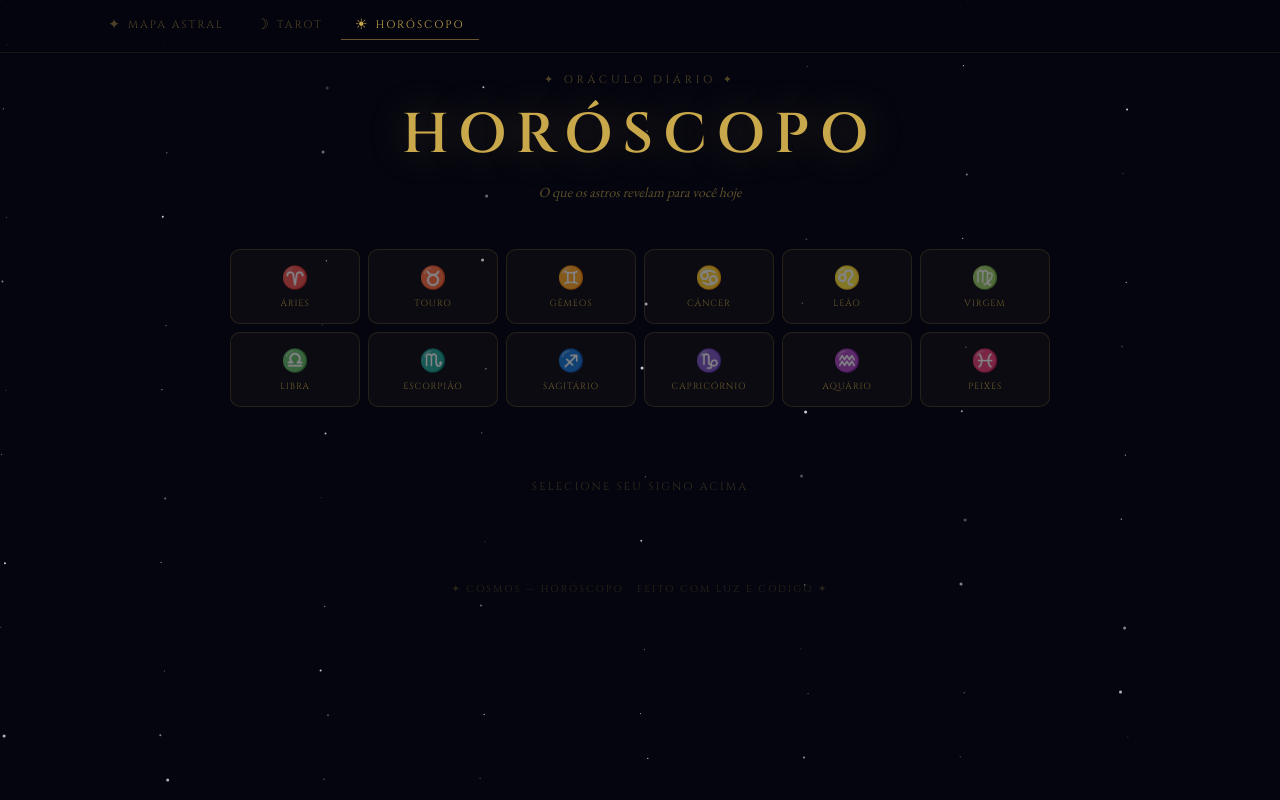
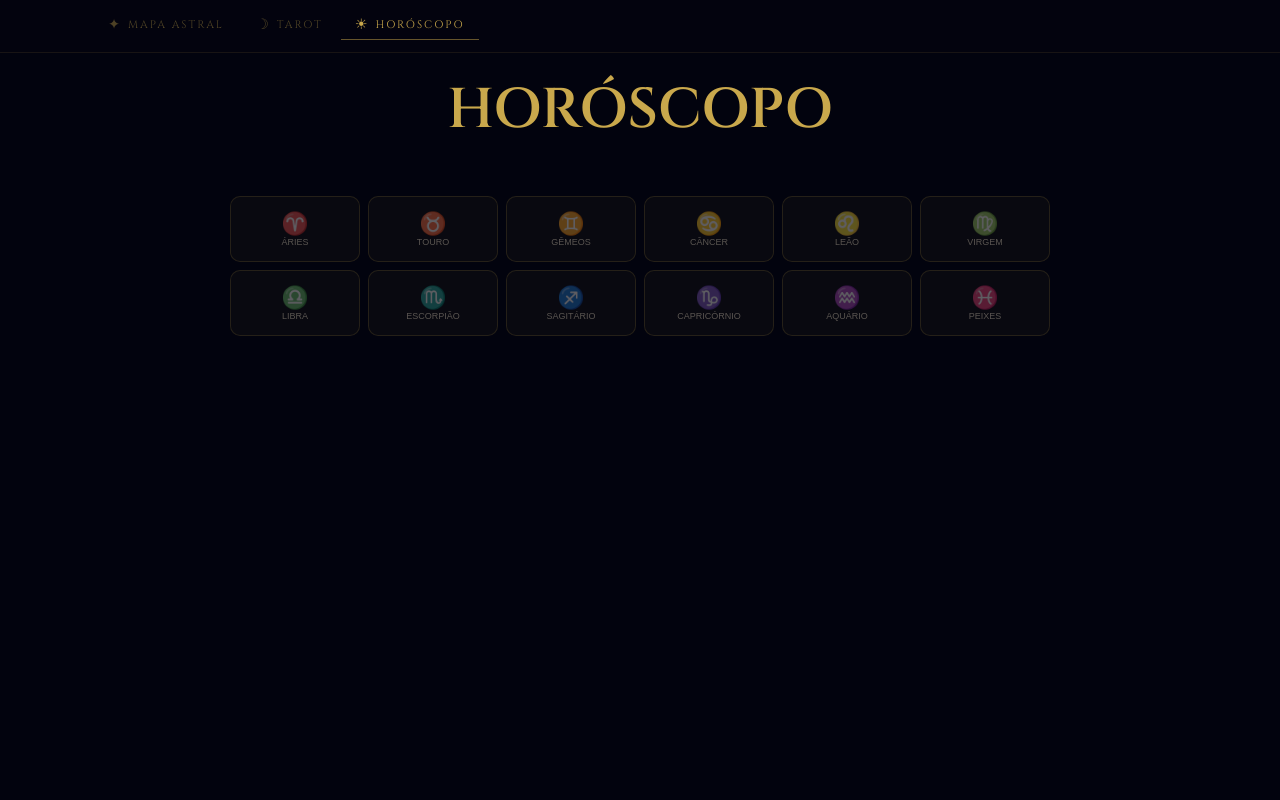
Before and after one commit to lgsotre3-code/Cosmos, a Next.js app: page /horoscopo in a window 1280 px wide. Built offline with nearby package versions, Linux system fonts and the light colour scheme.

Commit message:
fix: hidratacao em app/horoscopo/page.tsx

```diff
--- a/app/horoscopo/page.tsx
+++ b/app/horoscopo/page.tsx
@@ -1,240 +1,63 @@
 'use client';
-
 import { useState } from 'react';
 
 const SIGNS = [
-  { name: 'Áries',       sym: '♈', el: 'fire'  },
-  { name: 'Touro',       sym: '♉', el: 'earth' },
-  { name: 'Gêmeos',      sym: '♊', el: 'air'   },
-  { name: 'Câncer',      sym: '♋', el: 'water' },
-  { name: 'Leão',        sym: '♌', el: 'fire'  },
-  { name: 'Virgem',      sym: '♍', el: 'earth' },
-  { name: 'Libra',       sym: '♎', el: 'air'   },
-  { name: 'Escorpião',   sym: '♏', el: 'water' },
-  { name: 'Sagitário',   sym: '♐', el: 'fire'  },
-  { name: 'Capricórnio', sym: '♑', el: 'earth' },
-  { name: 'Aquário',     sym: '♒', el: 'air'   },
-  { name: 'Peixes',      sym: '♓', el: 'water' },
+  { name: 'Áries', sym: '♈', el: 'fire' }, { name: 'Touro', sym: '♉', el: 'earth' }, { name: 'Gêmeos', sym: '♊', el: 'air' },
+  { name: 'Câncer', sym: '♋', el: 'water' }, { name: 'Leão', sym: '♌', el: 'fire' }, { name: 'Virgem', sym: '♍', el: 'earth' },
+  { name: 'Libra', sym: '♎', el: 'air' }, { name: 'Escorpião', sym: '♏', el: 'water' }, { name: 'Sagitário', sym: '♐', el: 'fire' },
+  { name: 'Capricórnio', sym: '♑', el: 'earth' }, { name: 'Aquário', sym: '♒', el: 'air' }, { name: 'Peixes', sym: '♓', el: 'water' }
 ];
-
-const EL_COLORS: Record<string, string> = {
-  fire:  '#e07050',
-  earth: '#7ab060',
-  air:   '#80b0d0',
-  water: '#7080c0',
-};
-
-const SECTIONS = [
-  { key: 'geral',    label: 'Energia do Dia', sym: '✦' },
-  { key: 'amor',     label: 'Amor',           sym: '♀' },
-  { key: 'trabalho', label: 'Trabalho',       sym: '♄' },
-  { key: 'energia',  label: 'Vitalidade',     sym: '☀' },
-  { key: 'conselho', label: 'Conselho',       sym: '☽' },
-];
-
-interface HoroscopoData {
-  sign: string;
-  date: string;
-  geral: string;
-  amor: string;
-  trabalho: string;
-  energia: string;
-  conselho: string;
-}
-
-// Star field
-const STARS = Array.from({ length: 80 }, (_, i) => ({
-  id: i, x: (i * 137.508) % 100, y: (i * 97.3) % 100,
-  r: i % 5 === 0 ? 1.5 : i % 3 === 0 ? 1 : 0.6,
-  op: 0.2 + (i % 7) * 0.1,
-}));
+const EL_COLORS: Record<string, string> = { fire: '#e07050', earth: '#7ab060', air: '#80b0d0', water: '#7080c0' };
 
 export default function HoroscopoPage() {
   const [selected, setSelected] = useState<typeof SIGNS[0] | null>(null);
-  const [loading, setLoading]   = useState(false);
-  const [data, setData]         = useState<HoroscopoData | null>(null);
-  const [error, setError]       = useState('');
+  const [loading, setLoading] = useState(false);
+  const [data, setData] = useState<any>(null);
+  const [error, setError] = useState('');
 
   const handleSelect = async (sign: typeof SIGNS[0]) => {
-    setSelected(sign);
-    setData(null);
-    setError('');
-    setLoading(true);
-
+    setSelected(sign); setData(null); setError(''); setLoading(true);
     try {
-      const res = await fetch('/api/horoscopo', {
-        method: 'POST',
-        headers: { 'Content-Type': 'application/json' },
-        body: JSON.stringify({ sign: sign.name }),
-      });
+      const res = await fetch('/api/horoscopo', { method: 'POST', headers: { 'Content-Type': 'application/json' }, body: JSON.stringify({ sign: sign.name }) });
       if (!res.ok) throw new Error();
-      const json: HoroscopoData = await res.json();
-      setData(json);
-    } catch {
-      setError('O oráculo está em silêncio. Tente novamente.');
-    } finally {
-      setLoading(false);
-    }
+      setData(await res.json());
+    } catch { setError('O oráculo está em silêncio. Tente novamente.'); } finally { setLoading(false); }
   };
 
-  const elColor = selected ? EL_COLORS[selected.el] : '#c9a84c';
-
   return (
-    <>
-      <style>{`
-        * { box-sizing: border-box; margin: 0; padding: 0; }
-        body { background: #04050f; min-height: 100vh; }
-
-        @keyframes fadeUp {
-          from { opacity: 0; transform: translateY(16px); }
-          to   { opacity: 1; transform: translateY(0); }
-        }
-        @keyframes pulse-gold {
-          0%,100% { opacity: 0.5; }
-          50%      { opacity: 1; }
-        }
-
-        .sign-btn {
-          display: flex;
-          flex-direction: column;
-          align-items: center;
-          gap: 4px;
-          padding: 14px 8px;
-          background: rgba(201,168,76,0.04);
-          border: 1px solid rgba(201,168,76,0.14);
-          border-radius: 10px;
-          cursor: pointer;
-          transition: all 0.2s ease;
-          font-family: var(--font-cinzel, 'Cinzel', serif);
-        }
-        .sign-btn:hover {
-          background: rgba(201,168,76,0.1);
-          border-color: rgba(201,168,76,0.4);
-        }
-        .sign-btn.active {
-          background: rgba(201,168,76,0.12);
-          border-color: rgba(201,168,76,0.6);
-        }
-      `}</style>
-
-      {/* Stars */}
-      <svg style={{ position:'fixed',inset:0,width:'100%',height:'100%',pointerEvents:'none',zIndex:0 }} aria-hidden>
-        {STARS.map(s => <circle key={s.id} cx={`${s.x}%`} cy={`${s.y}%`} r={s.r} fill="#fff" opacity={s.op} />)}
-      </svg>
-
-      <main style={{ position:'relative', zIndex:1, minHeight:'100vh', padding:'72px 20px 80px', maxWidth:860, margin:'0 auto' }}>
-
-        {/* Header */}
-        <header style={{ textAlign:'center', marginBottom:48 }}>
-          <div style={{ fontSize:11, letterSpacing:'0.35em', color:'rgba(201,168,76,0.4)', fontFamily:"var(--font-cinzel,'Cinzel',serif)", marginBottom:10, textTransform:'uppercase' }}>
-            ✦ Oráculo Diário ✦
-          </div>
-          <h1 style={{ fontSize:'clamp(32px,7vw,56px)', fontFamily:"var(--font-cinzel,'Cinzel',serif)", fontWeight:700, letterSpacing:'0.18em', color:'#c9a84c', textShadow:'0 0 40px rgba(201,168,76,0.3)', textTransform:'uppercase' }}>
-            Horóscopo
-          </h1>
-          <p style={{ marginTop:10, fontSize:14, fontStyle:'italic', color:'rgba(201,168,76,0.45)', fontFamily:"var(--font-garamond,'EB Garamond',serif)" }}>
-            O que os astros revelam para você hoje
-          </p>
+    <main className="animate-fade-in" style={{ position: 'relative', zIndex: 1, minHeight: '100vh', padding: '72px 20px 80px', maxWidth: 860, margin: '0 auto' }}>
+      <header style={{ textAlign: 'center', marginBottom: 48 }}>
+        <h1 className="glow-gold" style={{ fontSize: 'clamp(32px, 7vw, 56px)', fontFamily: "var(--font-cinzel)", fontWeight: 700, color: 'var(--gold)', textTransform: 'uppercase' }}>Horóscopo</h1>
       </header>
 
-        {/* Sign grid */}
-        <div style={{ display:'grid', gridTemplateColumns:'repeat(6,1fr)', gap:8, marginBottom:48 }}>
+      <div style={{ display: 'grid', gridTemplateColumns: 'repeat(6, 1fr)', gap: 8, marginBottom: 48 }}>
         {SIGNS.map(sign => (
-            <button
-              key={sign.name}
-              className={`sign-btn${selected?.name === sign.name ? ' active' : ''}`}
-              onClick={() => handleSelect(sign)}
-              style={{ color: selected?.name === sign.name ? EL_COLORS[sign.el] : 'rgba(201,168,76,0.5)' }}
-            >
-              <span style={{ fontSize:22 }}>{sign.sym}</span>
-              <span style={{ fontSize:9, letterSpacing:'0.1em', textTransform:'uppercase' }}>{sign.name}</span>
+          <button key={sign.name} onClick={() => handleSelect(sign)} style={{ display: 'flex', flexDirection: 'column', alignItems: 'center', padding: '14px 8px', background: selected?.name === sign.name ? 'rgba(201,168,76,0.15)' : 'rgba(201,168,76,0.04)', border: '1px solid rgba(201,168,76,0.14)', borderRadius: '10px', cursor: 'pointer', color: selected?.name === sign.name ? EL_COLORS[sign.el] : 'var(--text-faint)' }}>
+            <span style={{ fontSize: 22 }}>{sign.sym}</span>
+            <span style={{ fontSize: 9, textTransform: 'uppercase' }}>{sign.name}</span>
           </button>
         ))}
       </div>
 
-        {/* Loading */}
-        {loading && (
-          <div style={{ textAlign:'center', padding:'48px 0' }}>
-            <div style={{ fontSize:32, animation:'pulse-gold 1.2s ease infinite', color:'#c9a84c' }}>✦</div>
-            <p style={{ marginTop:16, fontSize:12, letterSpacing:'0.2em', color:'rgba(201,168,76,0.4)', fontFamily:"var(--font-cinzel,'Cinzel',serif)", textTransform:'uppercase' }}>
-              Consultando os astros...
-            </p>
+      {loading && <div style={{ textAlign: 'center', padding: '48px 0', animation: 'pulse-gold 1.2s infinite', color: 'var(--gold)' }}>✦ Consultando os astros...</div>}
+      {error && <p style={{ textAlign: 'center', color: '#ff7070' }}>{error}</p>}
+
+      {data && selected && (
+        <div className="animate-fade-up">
+          <div style={{ textAlign: 'center', marginBottom: 36 }}>
+            <div style={{ fontSize: 52, color: EL_COLORS[selected.el], filter: 'drop-shadow(0 0 16px rgba(201,168,76,0.4))' }}>{selected.sym}</div>
+            <div style={{ fontSize: 22, fontFamily: "var(--font-cinzel)", color: EL_COLORS[selected.el] }}>{selected.name}</div>
           </div>
-        )}
-
-        {/* Error */}
-        {error && (
-          <p style={{ textAlign:'center', color:'rgba(220,100,100,0.8)', fontFamily:"var(--font-cinzel,'Cinzel',serif)", fontSize:12, letterSpacing:'0.1em' }}>
-            {error}
-          </p>
-        )}
-
-        {/* Result */}
-        {data && selected && (
-          <div style={{ animation:'fadeUp 0.5s ease both' }}>
-
-            {/* Sign header */}
-            <div style={{ textAlign:'center', marginBottom:36 }}>
-              <div style={{ fontSize:52, marginBottom:8, filter:`drop-shadow(0 0 16px ${elColor}66)` }}>
-                {selected.sym}
-              </div>
-              <div style={{ fontSize:22, fontFamily:"var(--font-cinzel,'Cinzel',serif)", fontWeight:700, letterSpacing:'0.15em', color:elColor, textTransform:'uppercase' }}>
-                {selected.name}
-              </div>
-              <div style={{ marginTop:4, fontSize:11, color:'rgba(201,168,76,0.35)', fontFamily:"var(--font-cinzel,'Cinzel',serif)", letterSpacing:'0.2em', textTransform:'uppercase' }}>
-                {data.date}
-              </div>
-            </div>
-
-            {/* Sections grid */}
-            <div style={{ display:'grid', gridTemplateColumns:'repeat(auto-fit,minmax(260px,1fr))', gap:16 }}>
-              {SECTIONS.map(({ key, label, sym }, i) => (
-                <article
-                  key={key}
-                  style={{
-                    background:'rgba(13,21,53,0.55)',
-                    border:'1px solid rgba(201,168,76,0.14)',
-                    borderRadius:12,
-                    padding:'20px 22px',
-                    backdropFilter:'blur(10px)',
-                    animation:'fadeUp 0.5s ease both',
-                    animationDelay:`${i * 0.1}s`,
-                    gridColumn: key === 'conselho' ? 'span 2' : 'span 1',
-                  }}
-                >
-                  <div style={{ fontSize:9, letterSpacing:'0.22em', color:'rgba(201,168,76,0.45)', fontFamily:"var(--font-cinzel,'Cinzel',serif)", textTransform:'uppercase', marginBottom:10 }}>
-                    {sym} {label}
-                  </div>
-                  <p style={{ fontSize:15, color:'rgba(237,224,200,0.88)', fontFamily:"var(--font-garamond,'EB Garamond',serif)", lineHeight:1.75 }}>
-                    {data[key as keyof HoroscopoData]}
-                  </p>
+          <div style={{ display: 'grid', gap: 16 }}>
+            {['geral', 'amor', 'trabalho', 'energia', 'conselho'].map(key => (
+              <article key={key} className="glass-card" style={{ padding: '20px 22px' }}>
+                <div style={{ fontSize: 9, color: 'var(--gold)', textTransform: 'uppercase', marginBottom: 8 }}>{key}</div>
+                <p style={{ fontSize: 15, color: 'var(--text)', lineHeight: 1.75 }}>{data[key]}</p>
               </article>
             ))}
           </div>
-
-            {/* New reading */}
-            <div style={{ textAlign:'center', marginTop:32 }}>
-              <button
-                onClick={() => { setData(null); setSelected(null); }}
-                style={{ background:'none', border:'1px solid rgba(201,168,76,0.22)', borderRadius:8, padding:'10px 28px', color:'rgba(201,168,76,0.45)', fontFamily:"var(--font-cinzel,'Cinzel',serif)", fontSize:10, letterSpacing:'0.2em', textTransform:'uppercase', cursor:'pointer' }}
-              >
-                Outro Signo
-              </button>
-            </div>
         </div>
       )}
-
-        {/* Empty state */}
-        {!selected && !loading && (
-          <div style={{ textAlign:'center', padding:'24px 0', color:'rgba(201,168,76,0.25)', fontFamily:"var(--font-cinzel,'Cinzel',serif)", fontSize:11, letterSpacing:'0.2em', textTransform:'uppercase' }}>
-            Selecione seu signo acima
-          </div>
-        )}
-
-        <footer style={{ textAlign:'center', marginTop:64, fontSize:10, color:'rgba(201,168,76,0.2)', fontFamily:"var(--font-cinzel,'Cinzel',serif)", letterSpacing:'0.2em' }}>
-          ✦ COSMOS — HORÓSCOPO · FEITO COM LUZ E CÓDIGO ✦
-        </footer>
     </main>
-    </>
   );
 }
```
Lines whose indentation alone changed are shown as unchanged.
